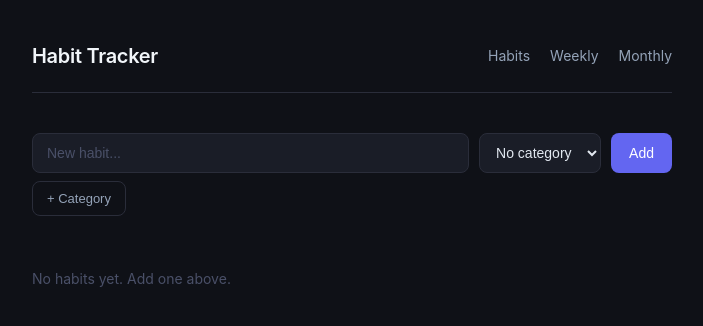
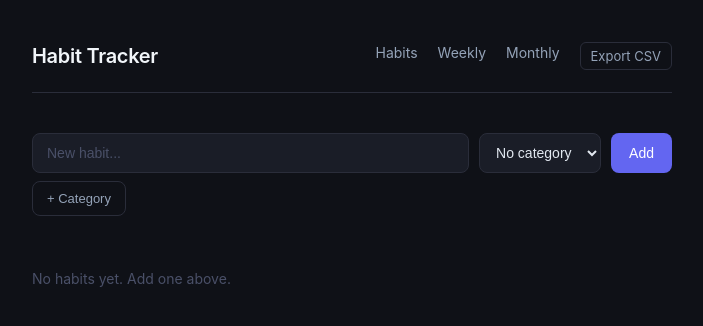
Before and after one commit to xtekkis/habit-tracker, a Flask app: page / in a window 1280 px wide. Shown: the top 326 px of the page, without its empty margins (288-991 px from the left). Run offline with Flask 3, Linux system fonts and the light colour scheme; data that the repository does not hold is empty.

Commit message:
Added export to CSV

```diff
--- a/app.py
+++ b/app.py
@@ -133,6 +133,33 @@ def habit_calendar(habit_id):
         today_day=today_day
     )
 
+@app.route("/export/csv")
+def export_csv():
+    import csv
+    import io
+    from flask import Response
+
+    conn = get_connection()
+    rows = conn.execute("""
+        SELECT h.name AS habit, l.logged_date AS date, l.notes
+        FROM logs l
+        JOIN habits h ON l.habit_id = h.id
+        ORDER BY h.name, l.logged_date
+    """).fetchall()
+    conn.close()
+
+    output = io.StringIO()
+    writer = csv.writer(output)
+    writer.writerow(["Habit", "Date", "Notes"])
+    for row in rows:
+        writer.writerow([row["habit"], row["date"], row["notes"] or ""])
+
+    return Response(
+        output.getvalue(),
+        mimetype="text/csv",
+        headers={"Content-Disposition": "attachment; filename=habits.csv"}
+    )
+
 @app.route("/log/<int:habit_id>", methods=["POST"])
 def log_habit(habit_id):
     notes = request.form.get("notes", "").strip()[:500]
--- a/static/style.css
+++ b/static/style.css
@@ -58,6 +58,18 @@ nav a {
 }
 
 nav a:hover {
+    color: #6366f1;
+}
+
+nav a.nav-export {
+    border: 1px solid #2a2d3a;
+    border-radius: 6px;
+    padding: 3px 10px;
+    font-size: 13px;
+}
+
+nav a.nav-export:hover {
+    border-color: #6366f1;
     color: #6366f1;
 }
 
--- a/templates/base.html
+++ b/templates/base.html
@@ -14,6 +14,7 @@
                 <a href="/">Habits</a>
                 <a href="/weekly">Weekly</a>
                 <a href="/monthly">Monthly</a>
+                <a href="/export/csv" class="nav-export">Export CSV</a>
             </nav>
         </header>
         <main>
```
